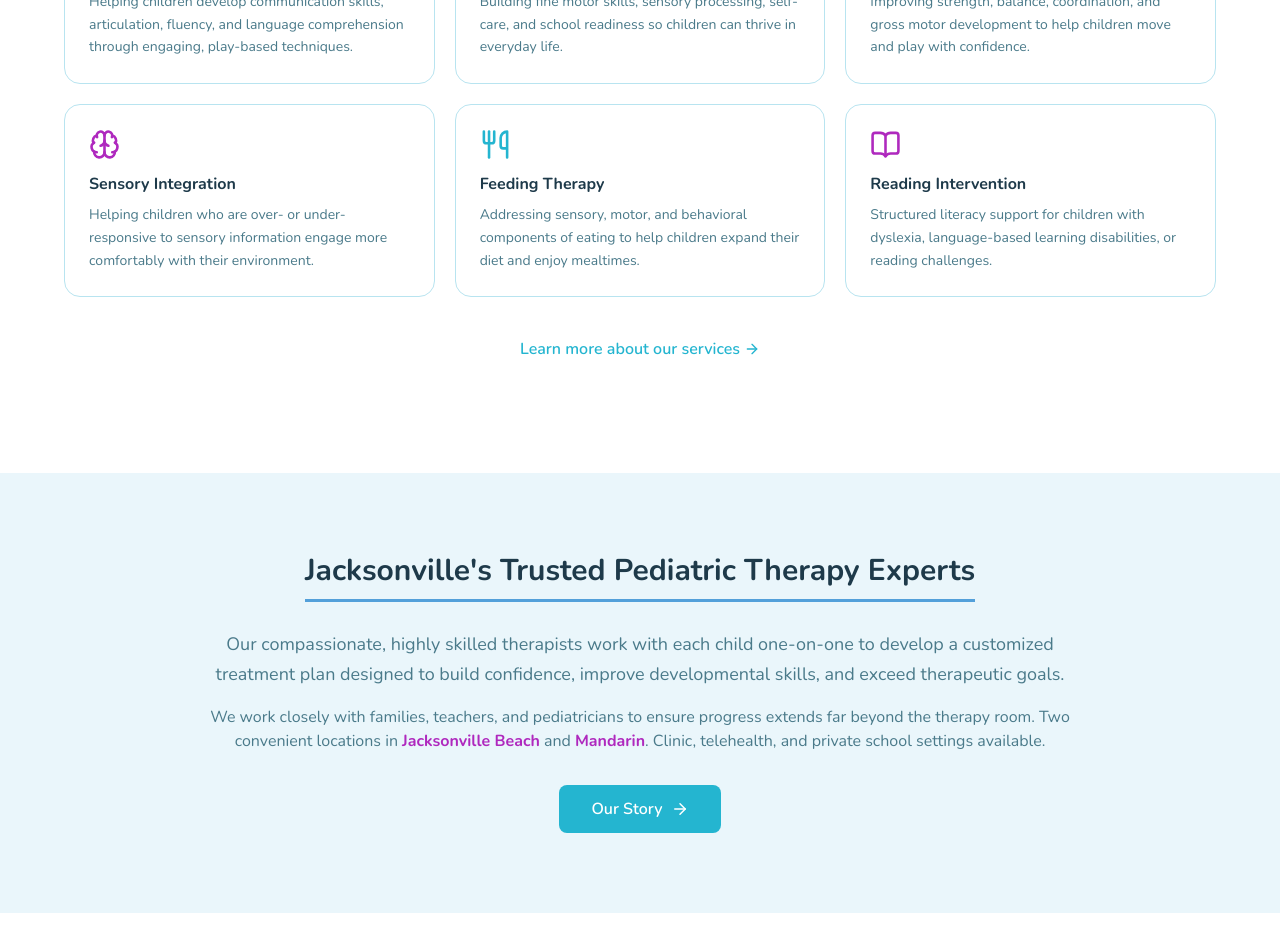
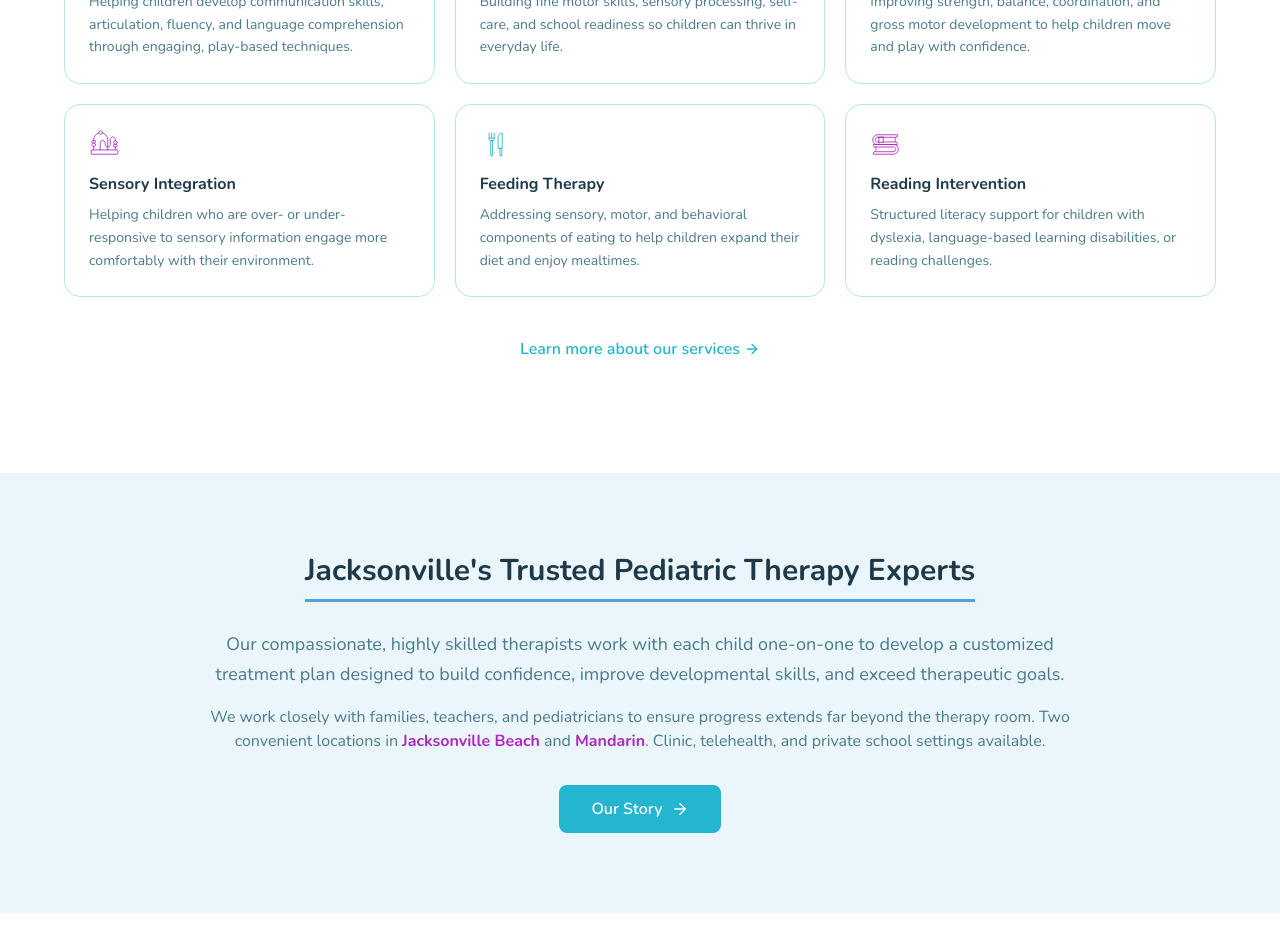
Before and after one commit to AppStudioPros/coastal-pediatric-therapy, a Next.js app: page / in a window 1280 px wide. Shown: the part 1280-2206 px from the top of the page. Built offline with nearby package versions, Linux system fonts and the light colour scheme; no server answers; the database is empty.

Commit message:
feat: all 6 service icons now Lordicon SVGs — sensory, feeding, reading added

```diff
--- a/app/page.tsx
+++ b/app/page.tsx
@@ -9,6 +9,9 @@ import {
 import { useBooking } from "@/contexts/BookingContext";
 import AnimatedSection from "@/components/AnimatedSection";
 import StudentCapIcon from "@/components/StudentCapIcon";
+import SensoryIcon from "@/components/SensoryIcon";
+import FeedingIcon from "@/components/FeedingIcon";
+import ReadingIcon from "@/components/ReadingIcon";
 import ChatHeartIcon from "@/components/ChatHeartIcon";
 import TricycleIcon from "@/components/TricycleIcon";
 import StaggeredGrid from "@/components/StaggeredGrid";
@@ -17,9 +20,9 @@ const services = [
   { icon: ChatHeartIcon, title: "Speech & Language Therapy", desc: "Helping children develop communication skills, articulation, fluency, and language comprehension through engaging, play-based techniques." },
   { icon: StudentCapIcon, title: "Occupational Therapy", desc: "Building fine motor skills, sensory processing, self-care, and school readiness so children can thrive in everyday life." },
   { icon: Activity, title: "Physical Therapy", desc: "Improving strength, balance, coordination, and gross motor development to help children move and play with confidence." },
-  { icon: Brain, title: "Sensory Integration", desc: "Helping children who are over- or under-responsive to sensory information engage more comfortably with their environment." },
-  { icon: Utensils, title: "Feeding Therapy", desc: "Addressing sensory, motor, and behavioral components of eating to help children expand their diet and enjoy mealtimes." },
-  { icon: BookOpen, title: "Reading Intervention", desc: "Structured literacy support for children with dyslexia, language-based learning disabilities, or reading challenges." },
+  { icon: SensoryIcon, title: "Sensory Integration", desc: "Helping children who are over- or under-responsive to sensory information engage more comfortably with their environment." },
+  { icon: FeedingIcon, title: "Feeding Therapy", desc: "Addressing sensory, motor, and behavioral components of eating to help children expand their diet and enjoy mealtimes." },
+  { icon: ReadingIcon, title: "Reading Intervention", desc: "Structured literacy support for children with dyslexia, language-based learning disabilities, or reading challenges." },
 ];
 
 const testimonials = [
--- /dev/null
+++ b/components/FeedingIcon.tsx
@@ -0,0 +1,8 @@
+export default function FeedingIcon({ size = 16, className = '', color = '#24B5D0' }: { size?: number; className?: string; color?: string }) {
+  return (
+    <svg xmlns="http://www.w3.org/2000/svg" width={size} height={size} viewBox="0 0 430 430" fill="none" className={className} aria-hidden="true" strokeLinecap="round" strokeLinejoin="round" strokeMiterlimit="10" strokeWidth="12">
+      <path stroke={color} d="M289.43 372.79c-7.11 0-12.88-5.77-12.88-12.88v-92.12h25.76v92.12c0 7.11-5.76 12.88-12.88 12.88"/>
+      <path stroke={color} d="M302.31 57c-28.46 0-51.52 23.07-51.52 51.52v159.27h51.52zM161.8 372.79c-7.11 0-12.88-5.77-12.88-12.88V162h25.76v197.91c0 7.11-5.77 12.88-12.88 12.88M127 57v88.52c0 9.1 7.38 16.48 16.48 16.48h36.65c9.1 0 16.48-7.38 16.48-16.48V57m-34.81 0v69.26m34.63.55h-69.26"/>
+    </svg>
+  )
+}
--- /dev/null
+++ b/components/ReadingIcon.tsx
@@ -0,0 +1,12 @@
+export default function ReadingIcon({ size = 16, className = '', color = '#24B5D0' }: { size?: number; className?: string; color?: string }) {
+  return (
+    <svg xmlns="http://www.w3.org/2000/svg" width={size} height={size} viewBox="0 0 430 430" fill="none" className={className} aria-hidden="true" strokeLinecap="round" strokeLinejoin="round" strokeWidth="12">
+      <path stroke={color} d="M357.5 180c-14.738-19.16-14.738-45.84 0-65"/>
+      <path stroke={color} d="M127.5 180H105c-17.95 0-32.5-14.551-32.5-32.5S87.05 115 105 115h257.5c11.046 0 20-8.954 20-20V80H105c-37.28 0-67.5 30.221-67.5 67.5S67.72 215 105 215h277.5v-15c0-11.046-8.954-20-20-20h-180"/>
+      <path stroke={color} d="M127.5 115h55v80L155 180l-27.5 15z"/>
+      <path stroke={color} d="M112.5 115h85"/>
+      <path stroke={color} d="M72.5 250c14.739 19.16 14.739 45.84 0 65"/>
+      <path stroke={color} d="M325 315c17.949 0 32.5-14.551 32.5-32.5S342.949 250 325 250H67.5c-11.046 0-20-8.954-20-20v-15H325c37.279 0 67.5 30.221 67.5 67.5S362.279 350 325 350H47.5v-15c0-11.046 8.954-20 20-20z"/>
+    </svg>
+  )
+}
--- /dev/null
+++ b/components/SensoryIcon.tsx
@@ -0,0 +1,10 @@
+export default function SensoryIcon({ size = 16, className = '', color = '#24B5D0' }: { size?: number; className?: string; color?: string }) {
+  return (
+    <svg xmlns="http://www.w3.org/2000/svg" width={size} height={size} viewBox="0 0 430 430" fill="none" className={className} aria-hidden="true" strokeLinecap="round" strokeLinejoin="round" strokeMiterlimit="10" strokeWidth="12">
+      <path stroke={color} d="M260 290V147.5c0-45.278-30.864-83.348-72.701-94.318M65 290v-45m72.701-191.818C95.864 64.152 65 102.222 65 147.5v12.504"/>
+      <path stroke={color} d="M365 290v-43m-210 43v-95c0-19.33 15.67-35 35-35s35 15.67 35 35v20.5c0 19.33 15.67 35 35 35s35-15.67 35-35V145c0-19.33 15.67-35 35-35s35 15.67 35 35v17M30 300c0-5.523 4.477-10 10-10h350c5.523 0 10 4.477 10 10v40c0 5.523-4.477 10-10 10H40c-5.523 0-10-4.477-10-10zM187.5 50c0 13.807-11.193 25-25 25s-25-11.193-25-25 11.193-25 25-25 25 11.193 25 25"/>
+      <path stroke={color} d="M40 170c0-5.523 4.477-10 10-10h30c5.523 0 10 4.477 10 10v15c0 5.523-4.477 10-10 10H50c-5.523 0-10-4.477-10-10zm350 17c0 13.807-11.193 25-25 25s-25-11.193-25-25 11.193-25 25-25 25 11.193 25 25"/>
+      <path stroke={color} d="M340 222c0-5.523 4.477-10 10-10h30c5.523 0 10 4.477 10 10v15c0 5.523-4.477 10-10 10h-30c-5.523 0-10-4.477-10-10zm-250-2c0 13.807-11.193 25-25 25s-25-11.193-25-25 11.193-25 25-25 25 11.193 25 25"/>
+    </svg>
+  )
+}
```
Also changed, not shown: app/pediatric-therapy-services/page.tsx (+6 -3 lines).
